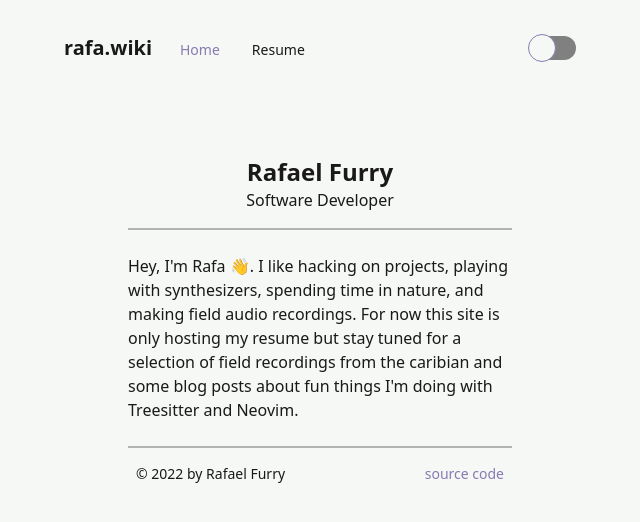
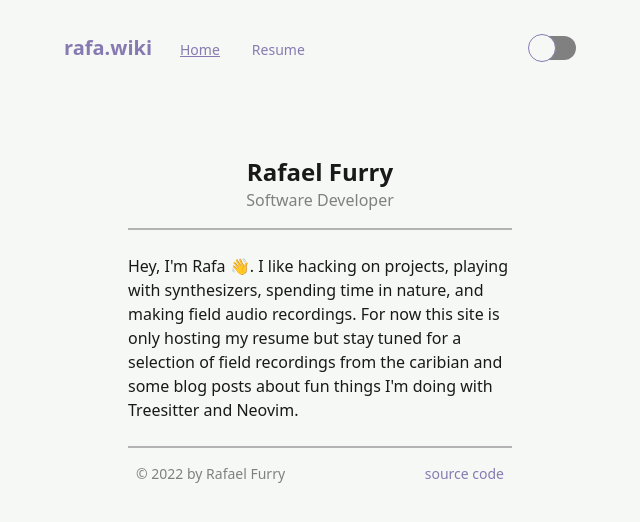
Before and after one commit to BullThistle/rafa.wiki-site, a Next.js app: page / in a window 1280 px wide. Shown: the top 522 px of the page, without its empty margins (320-960 px from the left). Built offline with nearby package versions, Linux system fonts and the light colour scheme.

Commit message:
styling updates

```diff
--- a/components/footer.tsx
+++ b/components/footer.tsx
@@ -2,7 +2,7 @@ import Link from 'next/link'
 
 export const Footer = () => (
   <div className='border-t-2 border-light-gray dark:border-gray pt-4 px-2 flex justify-between text-sm'>
-    <div>© 2022 by Rafael Furry</div>
+    <div className='text-gray'>© 2022 by Rafael Furry</div>
     <div className='text-sm hover:cursor-pointer text-purple'>
       <Link href='https://github.com/BullThistle/portfolio'>source code</Link>
     </div>
--- a/components/header.tsx
+++ b/components/header.tsx
@@ -1,6 +1,6 @@
 export const Header = () => (
   <div className='text-center border-b-2 border-light-gray dark:border-gray p-4'>
     <div className='text-2xl font-bold'>Rafael Furry</div>
-    <div className='text-gray-500'>Software Developer</div>
+    <div className='text-gray'>Software Developer</div>
   </div>
 )
--- a/components/navbar/index.tsx
+++ b/components/navbar/index.tsx
@@ -1,28 +1,24 @@
 import { ThemeToggle } from './theme-toggle'
 import Link from 'next/link'
 import { useRouter } from 'next/router'
-
-const selectedStyles = 'text-purple'
-const unselectedStyles = 'hover:purple dark:text-white'
 
 export const Navbar = () => {
   const { pathname } = useRouter()
   return (
     <nav className='py-3'>
       <div className='container py-3 flex justify-between mx-auto max-w-xs sm:max-w-md md:max-w-lg'>
-        <div className='mb-1 self-center text-xl font-semibold'>
+        <div className='mb-1 self-center text-xl font-semibold text-purple'>
           <Link href='/'>rafa.wiki</Link>
         </div>
         <div className='w-full pl-3 text-gray-700'>
           <ul className='flex flex-row p-4 space-x-8 mt-0 text-sm font-medium'>
-            <li
-              className={pathname === '/' ? selectedStyles : unselectedStyles}>
+            <li className={`${pathname === '/' && 'underline'} text-purple`}>
               <Link href='/'>Home</Link>
             </li>
             <li
-              className={
-                pathname === '/resume' ? selectedStyles : unselectedStyles
-              }>
+              className={`${
+                pathname === '/resume' && 'underline'
+              } text-purple`}>
               <Link href='/resume'>Resume</Link>
             </li>
           </ul>
```
